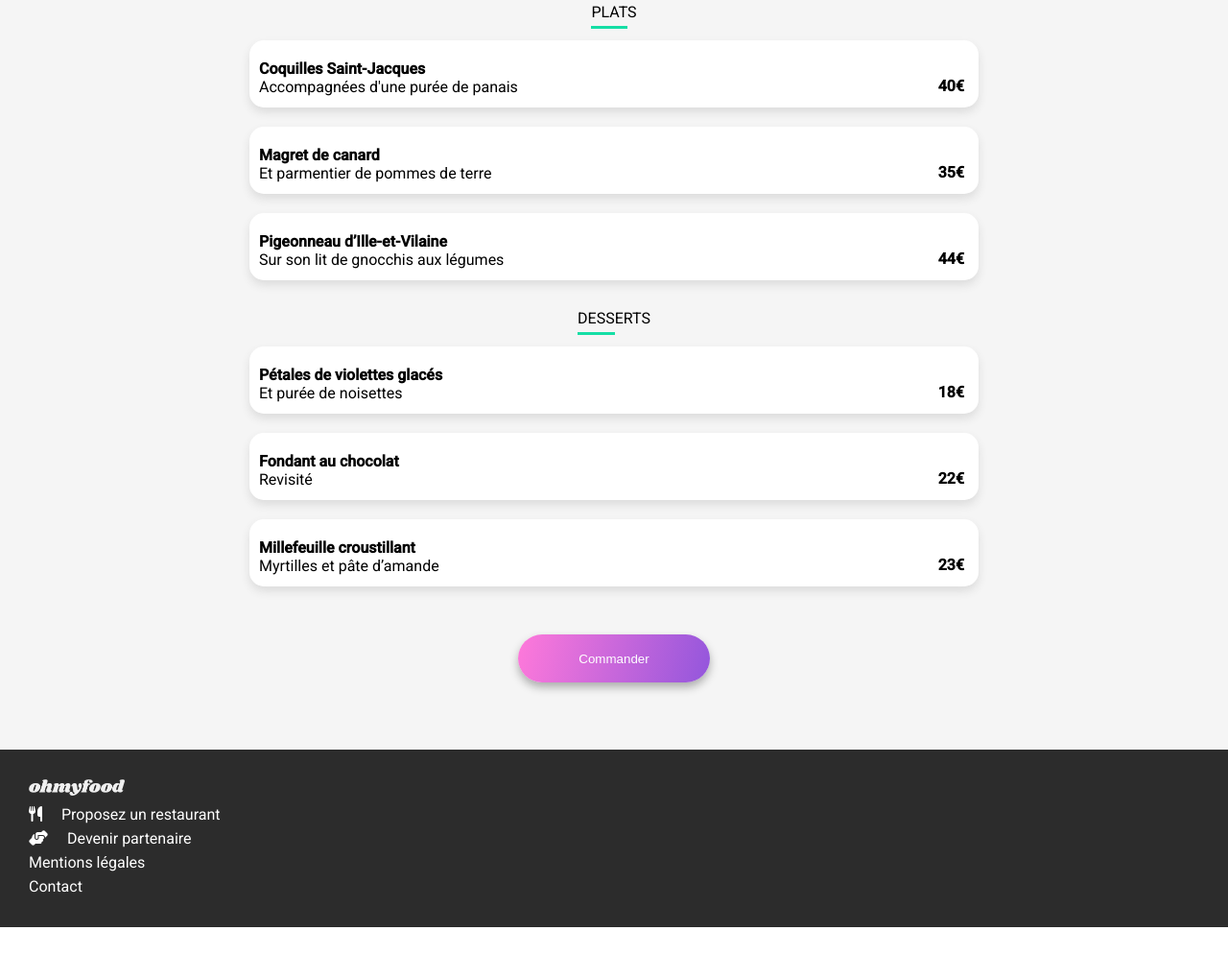
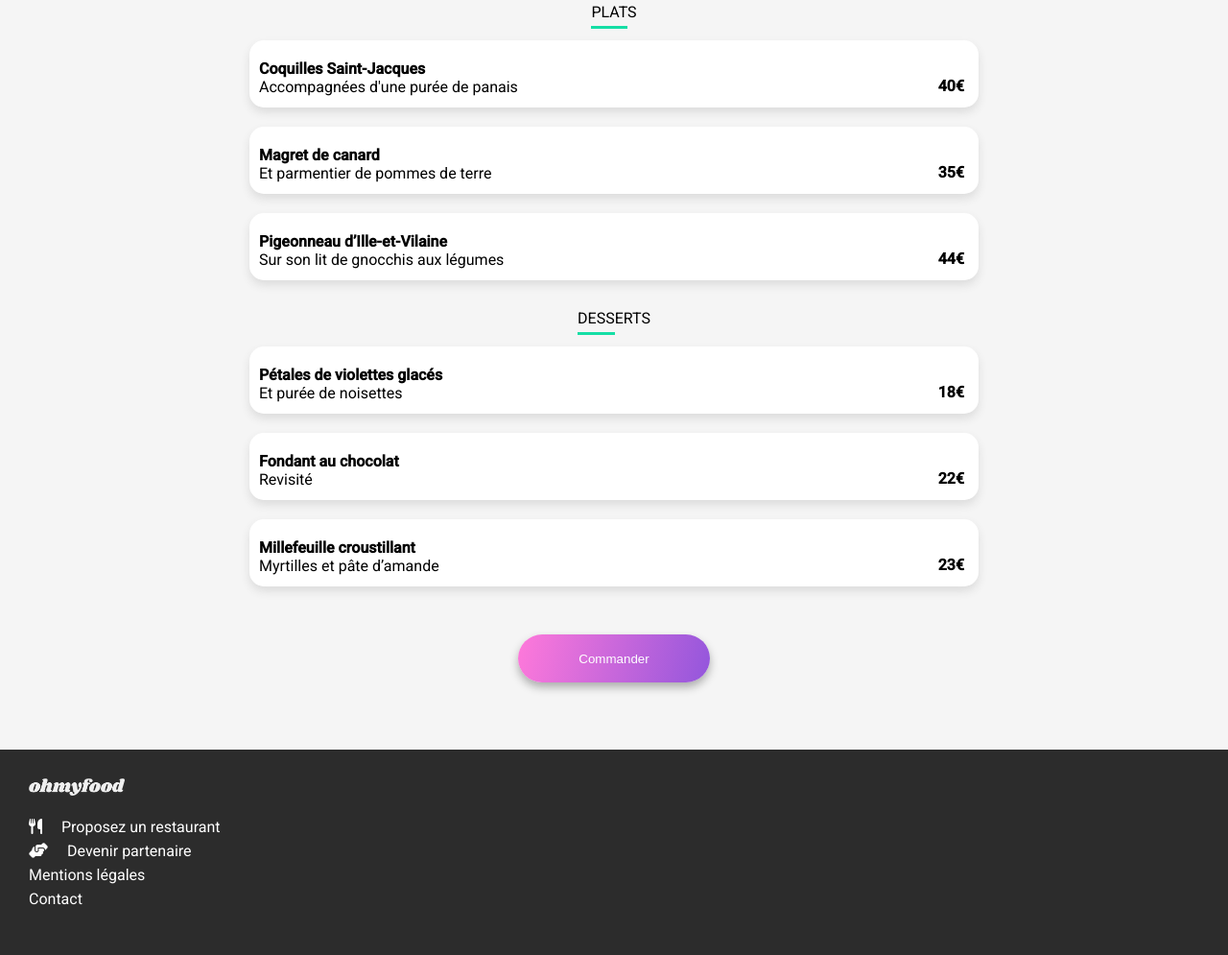
Before and after one commit to elnetveo/VirginieOllivrin_3_24082020, a plain HTML site: page menu_a_la_francaise.html in a window 1280 px wide. Shown: the part 911-1906 px from the top of the page at 96% size. Before the commit the page ends 1877 px from the top, so only its background shows below. Drawn offline with Linux system fonts and the light colour scheme; a web font is replaced by a local one.

Commit message:
Modif footer

```diff
--- a/menu_a_la_francaise.html
+++ b/menu_a_la_francaise.html
@@ -155,10 +155,12 @@
 
     <footer>
         <img class="logo" src="img/logo/ohmyfood.png" alt="logo ohmyfood"/>
-        <p><span class="fas fa-utensils"></span>Proposez un restaurant</p>
-        <p><span class="fas fa-hands-helping"></span>Devenir partenaire</p>
-        <p>Mentions légales</p>
-        <a href="mailto:contact@ohmyfood.com">Contact</a>
+        <ul class="footer-link">
+            <li class="item"><span class="icon fas fa-utensils"></span>Proposez un restaurant</li>
+            <li class="item"><span class="icon fas fa-hands-helping"></span>Devenir partenaire</li>
+            <li class="item">Mentions légales</li>
+            <li class="item"><a href="mailto:contact@ohmyfood.com">Contact</a></li>
+        </ul>
     </footer>
 </body>
 </html>
--- a/style.css
+++ b/style.css
@@ -25,17 +25,6 @@ h4, p {
 	margin: 0;
 }
 
-a {
-	color: #fff;
-	text-decoration: none;
-}
-
-.menu-titre a {
-	color: #000;
-	text-decoration: none;
-}
-
-
 /*  HEADER ACCUEIL  */
 
 header {
@@ -49,6 +38,15 @@ header {
 	box-shadow: 0 2px 3px 0 rgba(0, 0, 0, 0.1);
 	-webkit-box-shadow: 0 2px 3px 0 rgba(0, 0, 0, 0.1);
   }
+
+/*  HEADER PAGES - Bouton retour  */
+
+.fas.fa-arrow-left {
+	position: absolute;
+	top: 30px;
+	left: 30px;
+	color: #000;
+}
 
 
 /*  MAIN ACCUEIL  */
@@ -199,7 +197,12 @@ header {
 	background-color: #fff;
 	border-radius: 20px 20px 0 0;
 	padding-bottom: 20px;
-  }
+}
+
+.menu-titre a {
+	color: #000;
+	text-decoration: none;
+}
 
 /* Promo */
 
@@ -275,26 +278,34 @@ header {
 }
 
 
-/*  FOOTER ACCUEIL  */
+/*  FOOTER  */
 
 footer {
 	position: relative;
 	padding: 30px;
-	color: #fff;
-	background-color: rgb(44, 44, 44);
+	color: #ffffff;
+	background-color: #2c2c2c;
+  }
+
+.footer-link {
+	padding-left: 0;
+	list-style-type: none;
 	line-height: 25px;
+	cursor: default;
 }
 
-/* footer icones */
+.footer-link .item .icon {
+	margin-right: 20px;
+}
+
+.footer-link .item a {
+	color: #ffffff;
+	text-decoration: none;
+}
 
 .logo {
+	width: 100px;
 	filter: invert(100%);
-	-webkit-filter: invert(100%);
-	width: 100px;
-}
-
-.fas.fa-utensils, .fas.fa-hands-helping {
-	margin-right: 20px;
 }
 
 /* loader */
```
Also changed, not shown: index.html (+6 -4 lines), menu_delice_des_sens.html (+6 -4 lines), menu_note_enchantee.html (+6 -4 lines), menu_palette_du_gout.html (+6 -4 lines).
